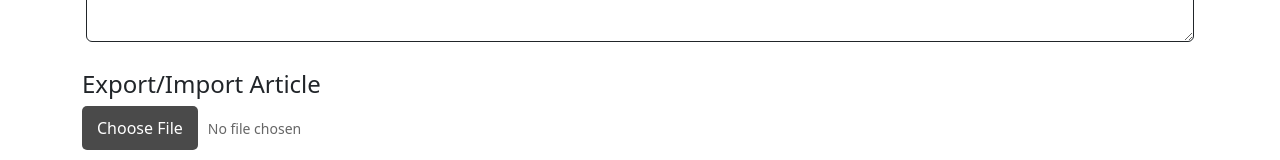
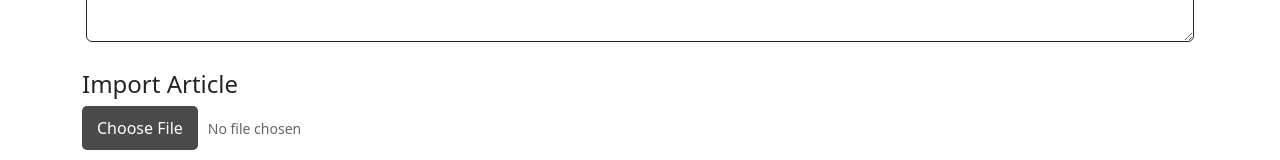
Before and after one commit to Camille37/ElectronNewsPaper, an Angular app: page /article-creation in a window 1280 px wide. Shown: the part 671-831 px from the top of the page. Built offline with nearby package versions, Linux system fonts and the light colour scheme.

Commit message:
Minor changes (cleaning file)

```diff
--- a/src/app/components/filesystem/filesystem.component.html
+++ b/src/app/components/filesystem/filesystem.component.html
@@ -1,11 +1,8 @@
 <div class="filesystem-container">
-    <h4>Export/Import Article</h4>
-    <!-- <div class="button-group"> -->
-        <!-- <button class="export-button" (click)="exportArticleToJson()">Export as JSON</button> -->
+    <h4>Import Article</h4>
         <div class="custom-file-input">
           <label for="fileInput" class="file-button">Choose File</label>
           <input type="file" id="fileInput" (change)="onFileChange($event)" />
           <span id="fileName">No file chosen</span>
         </div>
-    <!-- </div> -->
 </div>
```
